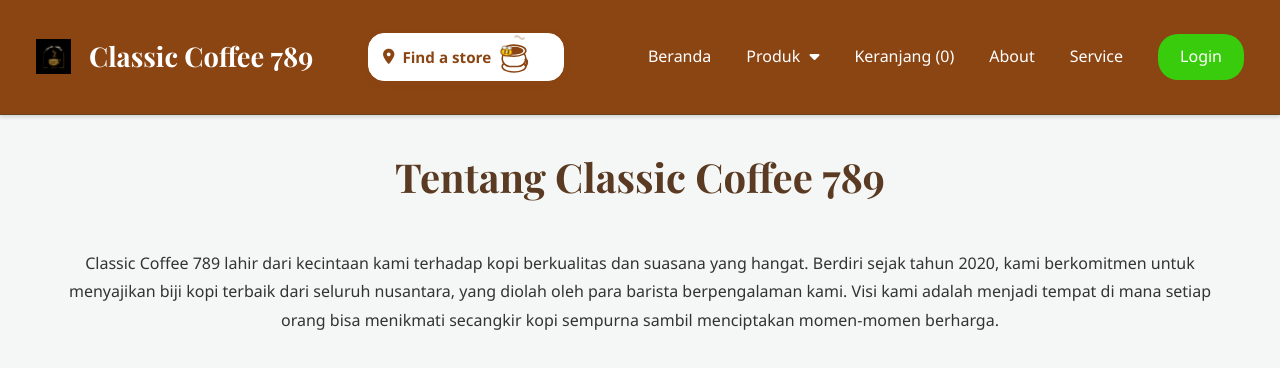
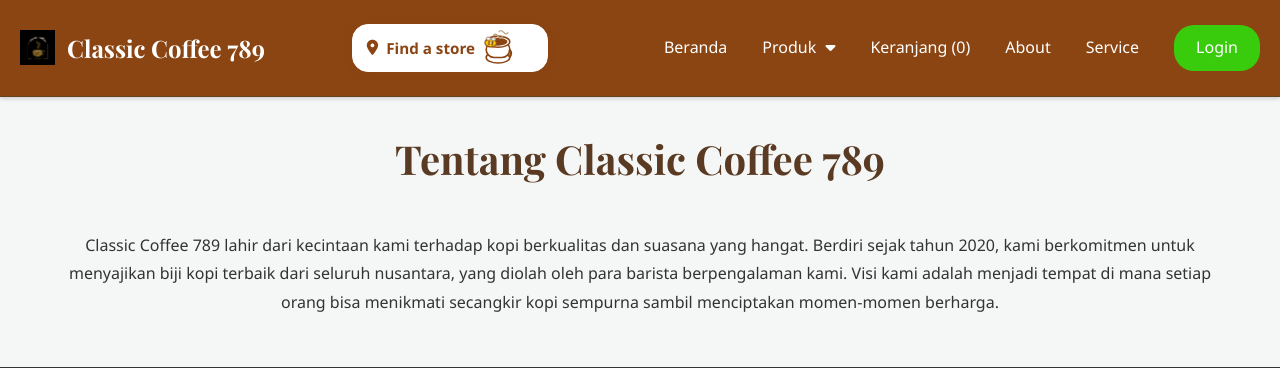
Before and after one commit to LeeDohyun404/classic-coffee-789, a PHP site: page /classic_coffe_789/about.php in a window 1280 px wide. Shown: the top 368 px of the page. Run offline with PHP 8.4, Linux system fonts and the light colour scheme.

Commit message:
Update header

```diff
--- a/header.php
+++ b/header.php
@@ -44,7 +44,7 @@ require_once 'config.php';
         display: flex;
         justify-content: space-between;
         align-items: center;
-        padding: 24px 36px;
+        padding: 15px 20px;
         border-bottom: 1px solid #654321;
         box-shadow: 0 2px 4px rgba(0,0,0,0.15);
         position: relative;
@@ -54,18 +54,16 @@ require_once 'config.php';
     .logo a {
         display: flex;
         align-items: center;
-        gap: 18px;
+        gap: 12px;
         text-decoration: none;
         color: white;
-        font-size: 1.7em;
+        font-size: 1.5em;
         font-weight: bold;
         font-family: 'Playfair Display', serif;
     }
 
     .logo img {
         height: 35px;
-        width: auto;
-        transition: height 0.2s;
     }
 
     /* Mobile Menu Toggle */
@@ -828,93 +893,6 @@ require_once 'config.php';
         </svg>
     </span>
      </a>
-    <style>
-    /* Find Store + Coffee Anim */
-    a.find-store-btn {
-        margin-left: 16px;
-        margin-right: 10px;
-        background: #fff;
-        color: #8B4513;
-        border-radius: 16px;
-        padding: 6px 14px;
-        font-weight: 600;
-        text-decoration: none;
-        font-size: 0.95em;
-        box-shadow: 0 2px 8px rgba(139,69,19,0.08);
-        border: 1px solid #fff;
-        transition: background 0.2s, color 0.2s;
-        display: inline-flex;
-        align-items: center;
-        gap: 8px;
-    }
-    a.find-store-btn:hover { background: #f6eee6; }
-
-    .header-coffee-anim {
-        display: inline-flex;
-        align-items: center;
-        vertical-align: middle;
-        position: relative;
-        width: 42px;
-        height: 34px;
-        margin-right: 8px;
-    }
-
-    /* Responsive overrides for the find store + anim (header scope) */
-    @media (max-width: 768px) {
-        a.find-store-btn {
-            padding: 5px 12px;
-            font-size: 0.9em;
-            border-radius: 14px;
-            margin-left: 10px;
-        }
-        .header-coffee-anim {
-            width: 32px;
-            height: 26px;
-        }
-    }
-    @media (max-width: 480px) {
-        a.find-store-btn {
-            padding: 4px 10px;
-            font-size: 0.85em;
-            border-radius: 12px;
-            margin-left: 8px;
-        }
-        .header-coffee-anim { display: none; }
-    }
-
-    .header-coffee-anim svg { display:block; }
-    .coffee-steam-header path {
-        opacity: 0.7;
-        stroke-dasharray: 32;
-        stroke-dashoffset: 0;
-        animation: steamUpHeader 2.2s infinite ease-in-out;
-    }
-    .coffee-steam-header path:nth-child(2) {
-        animation-delay: 1.1s;
-        opacity: 0.5;
-    }
-    @keyframes steamUpHeader {
-        0% { opacity: 0.7; stroke-dashoffset: 32; transform: translateY(0); }
-        60% { opacity: 1; stroke-dashoffset: 0; transform: translateY(-5px); }
-        100% { opacity: 0; stroke-dashoffset: 0; transform: translateY(-14px); }
-    }
-    /* Bee Animation */
-    .bee-anim {
-        animation: beeFly 4.5s linear infinite;
-    }
-    @keyframes beeFly {
-        0% { opacity:0; transform: translateX(60px) translateY(-10px) scale(0.7) rotate(-10deg); }
-        10% { opacity:1; }
-        20% { opacity:1; transform: translateX(20px) translateY(0) scale(1) rotate(-5deg); }
-        35% { opacity:1; transform: translateX(0px) translateY(0) scale(1.1) rotate(0deg); }
-        45% { opacity:1; transform: translateX(-5px) translateY(-2px) scale(1.1) rotate(5deg); }
-        55% { opacity:1; transform: translateX(0px) translateY(0) scale(1.1) rotate(0deg); }
-        65% { opacity:1; transform: translateX(20px) translateY(0) scale(1) rotate(-5deg); }
-        80% { opacity:1; }
-        90% { opacity:0; }
-        100% { opacity:0; transform: translateX(60px) translateY(-10px) scale(0.7) rotate(-10deg); }
-    }
-    </style>
     <button class="mobile-menu-toggle"><i class="fas fa-bars"></i></button>
     <nav>
         <ul>
```
Also changed, not shown: other parts of header.php (+67 -0 lines).
